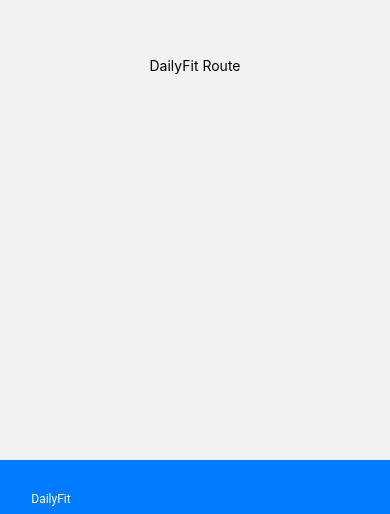
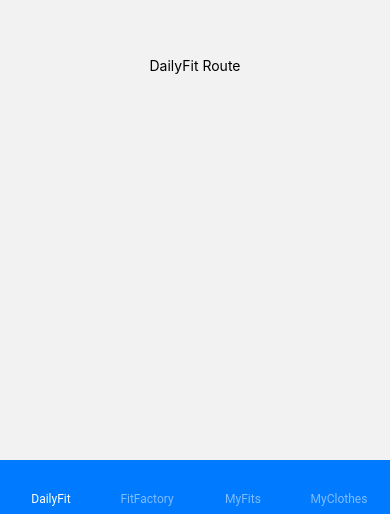
Before and after one commit to Nyumat/fitgood, a React Native app: screen / in a window 390 px wide. Shown: the part 330-844 px from the top of the page. Built offline with nearby package versions, Linux system fonts and the light colour scheme.

Commit message:
Disabled Shifting TabNav

```diff
--- a/App.js
+++ b/App.js
@@ -13,7 +13,7 @@
 export default function App() {
   return (
     <NavigationContainer>
-      <Tab.Navigator>
+      <Tab.Navigator shifting={false}>
         <Tab.Screen name="DailyFit" component={DailyFit} />
         <Tab.Screen name="FitFactory" component={FitFactory} />
         <Tab.Screen name="MyFits" component={MyFits} />
```
